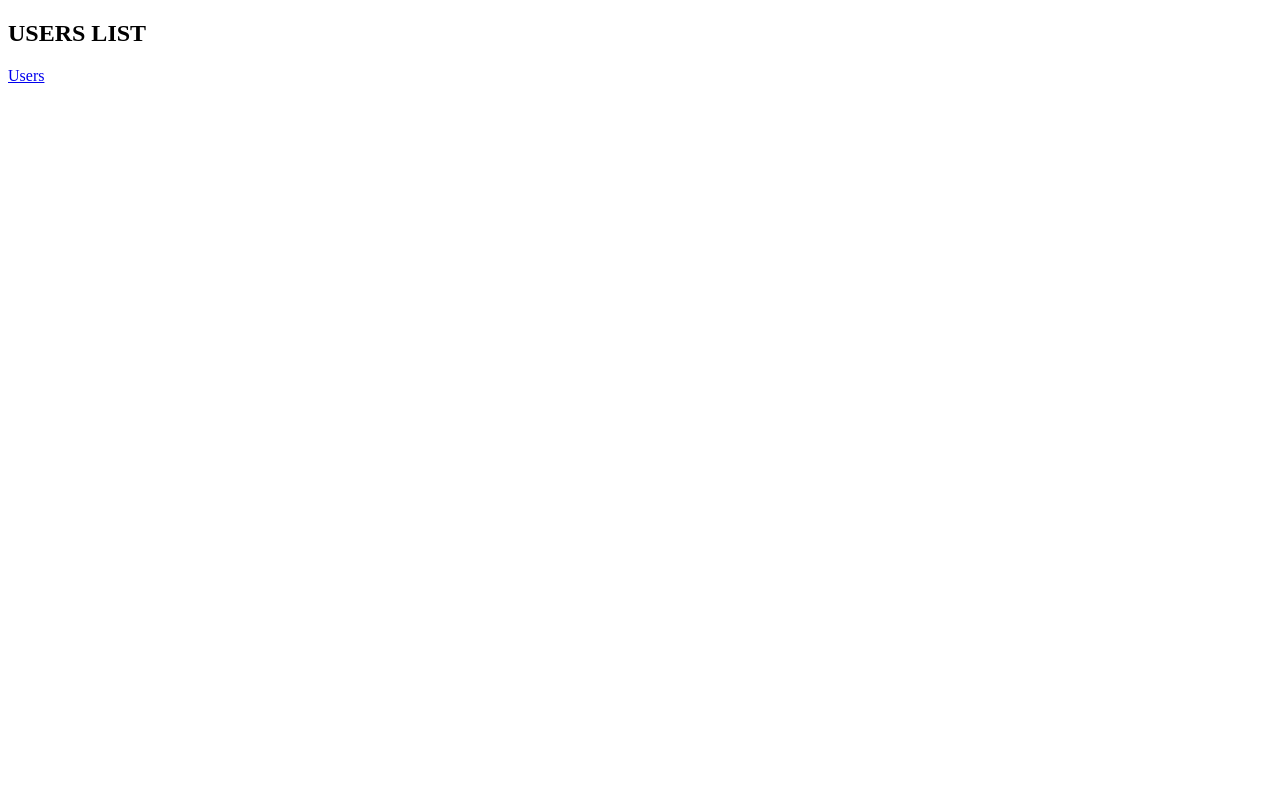
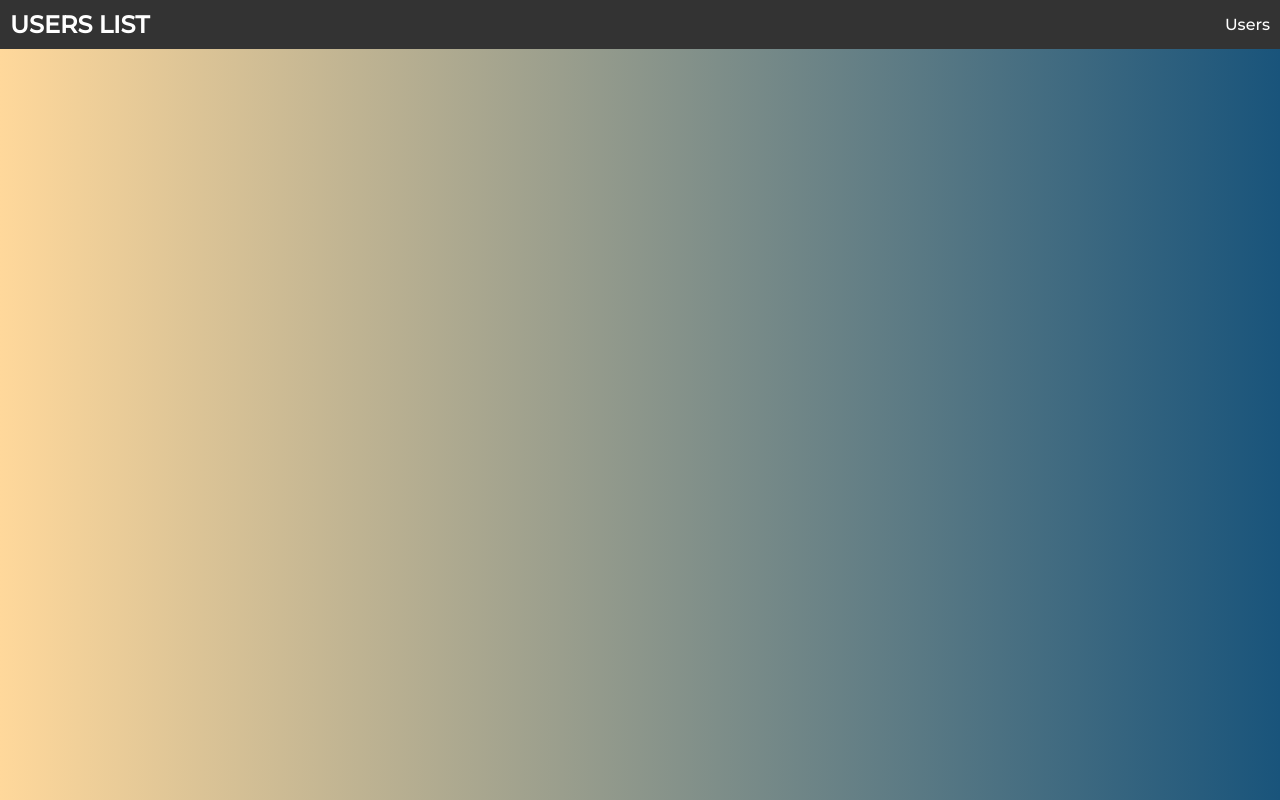
Before and after one commit to Sasho32/manage-users, a React (Create React App) app: page / in a window 1280 px wide. Built offline with nearby package versions, Linux system fonts and the light colour scheme.

Commit message:
styling to the navigation

```diff
--- a/package.json
+++ b/package.json
@@ -11,6 +11,7 @@
         "react-router-dom": "^6.3.0",
         "react-scripts": "5.0.1",
         "react-spinners": "^0.13.4",
+        "sass": "^1.54.5",
         "web-vitals": "^2.1.4"
     },
     "scripts": {
--- a/src/index.js
+++ b/src/index.js
@@ -1,5 +1,6 @@
 import React from 'react';
 import ReactDOM from 'react-dom/client';
+import './styles/styles.scss';
 import App from './App';
 
 const root = ReactDOM.createRoot(document.getElementById('root'));
--- /dev/null
+++ b/src/styles/_mixins.scss
@@ -0,0 +1,8 @@
+@mixin flex-box($dir, $wrap, $gap, $jc, $ai) {
+    display: flex;
+    flex-direction: $dir;
+    flex-wrap: $wrap;
+    gap: $gap;
+    justify-content: $jc;
+    align-items: $ai;
+}
--- /dev/null
+++ b/src/styles/styles.scss
@@ -0,0 +1,34 @@
+@import './mixins';
+
+* {
+    margin: 0;
+    padding: 0;
+}
+
+div#root {
+    min-width: 400px; // inache pri testvaneto na razlichnite queryta mn gadno se sviva i formata ostava izvyn nego, okolo 400px - malko po-malko beshe
+    min-height: 100vh;
+    font-family: 'Montserrat', sans-serif;
+    background: linear-gradient(to right, #ffd89b, #19547b);
+
+    nav#nav-bar {
+        position: absolute;
+        top: 0;
+        width: 100%;
+        @include flex-box(row, nowrap, 0, space-between, center);
+        background-color: #333;
+        color: #fff;
+        padding: 10px 0;
+
+        h1 {
+            font-size: 1.5em;
+            margin-left: 10px;
+        }
+
+        a {
+            color: inherit;
+            text-decoration: none;
+            margin-right: 10px;
+        }
+    }
+}
```
Also changed, not shown: 1 other file (tests, documents, lock files or other folders). Lines whose indentation alone changed are shown as unchanged.
